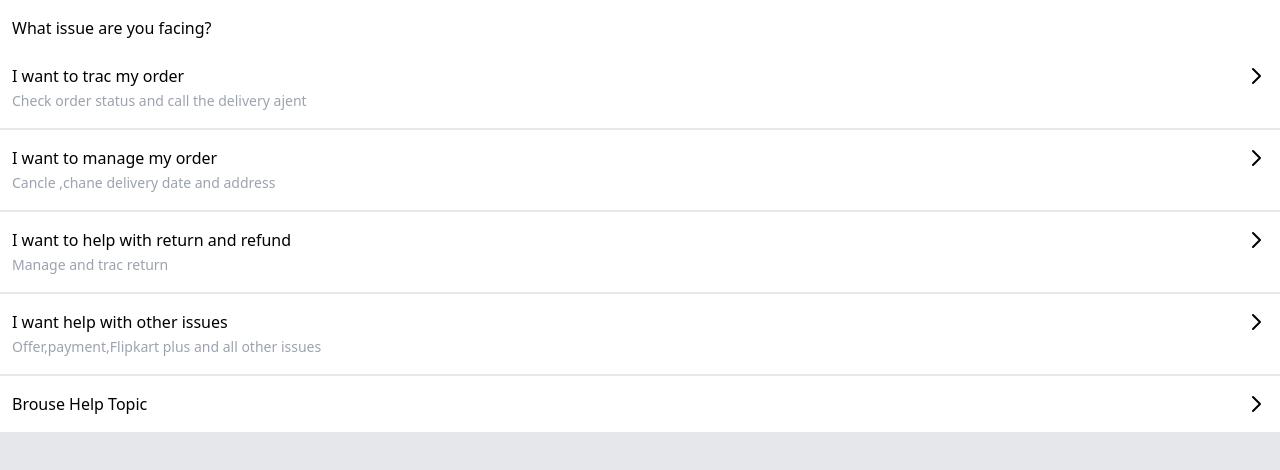
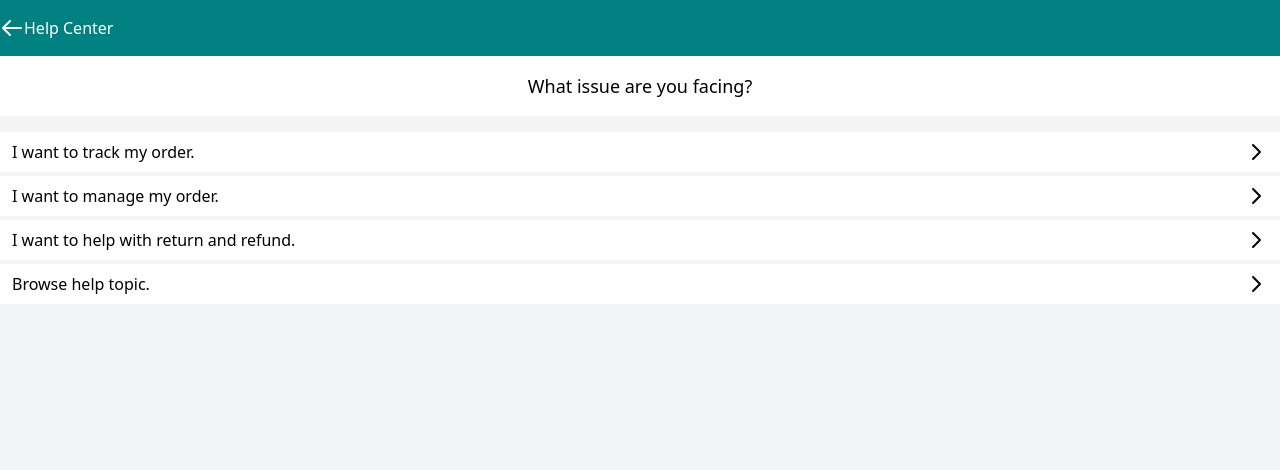
Before and after one commit to 48Squares/webmeds-frontend, a Next.js app: page /help-center in a window 1280 px wide. Shown: the top 470 px of the page. Built offline with nearby package versions, Linux system fonts and the light colour scheme.

Commit message:
fix in help-center'

```diff
--- a/package.json
+++ b/package.json
@@ -8,7 +8,7 @@
     "start": "next start"
   },
   "dependencies": {
-    "@headlessui/react": "^0.3.1",
+    "@headlessui/react": "^1.0.0",
     "next": "10.0.8",
     "react": "17.0.1",
     "react-dom": "17.0.1",
--- a/pages/help-center.js
+++ b/pages/help-center.js
@@ -1,64 +1,89 @@
 import React from "react";
+import Header from "../components/Header";
+import {Disclosure} from "@headlessui/react";
 
-export default function helpcenter() {
+export default function HelpCenter() {
     return (
-        <div className="bg-gray-200 h-screen">
-            <div className="h-12 bg-white py-4 px-3">
+        <div className="bg-gray-100 h-screen">
+            <Header title={'Help Center'}/>
+
+            <div className="bg-white py-4 px-3 mb-4 text-center text-lg font-medium">
                 What issue are you facing?
-                </div>
-            <div className="flex justify-between px-3 py-4 bg-white">
-                <a href="#">
-                    <span>I want to trac my order</span><br />
-                    <span className="text-sm text-gray-400"> Check order status and call the delivery ajent </span>
-                </a>
-                <a>
-                    <svg xmlns="http://www.w3.org/2000/svg" className="h-6 w-6" fill="none" viewBox="0 0 24 24" stroke="currentColor">
-                        <path strokeLinecap="round" strokeLinejoin="round" strokeWidth={2} d="M9 5l7 7-7 7" />
-                    </svg>
-                </a>
             </div>
-            <div className="flex justify-between px-3 py-4  bg-white border-t-2">
-                <a href="#">
-                    <span>I want to manage my order</span><br />
-                    <span className="text-sm text-gray-400">Cancle ,chane delivery date and address </span>
-                </a>
-                <a>
-                    <svg xmlns="http://www.w3.org/2000/svg" className="h-6 w-6" fill="none" viewBox="0 0 24 24" stroke="currentColor">
-                        <path strokeLinecap="round" strokeLinejoin="round" strokeWidth={2} d="M9 5l7 7-7 7" />
-                    </svg>
-                </a>
+
+            <div className="my-1">
+                <Disclosure>
+                    <Disclosure.Button className="bg-white py-2 px-3 flex w-full justify-between">
+                        <p className="">
+                            I want to track my order.
+                        </p>
+
+                        <svg xmlns="http://www.w3.org/2000/svg" className="h-6 w-6" fill="none" viewBox="0 0 24 24"
+                             stroke="currentColor">
+                            <path strokeLinecap="round" strokeLinejoin="round" strokeWidth={2} d="M9 5l7 7-7 7"/>
+                        </svg>
+                    </Disclosure.Button>
+
+                    <Disclosure.Panel className="text-gray-500 py-2 px-3 bg-white">
+                        Check order status and call the delivery agent.
+                    </Disclosure.Panel>
+                </Disclosure>
             </div>
-            <div className="flex justify-between px-3 py-4  bg-white border-t-2">
-                <a href="#">
-                    <span>I want to help with return and refund</span><br />
-                    <span className="text-sm text-gray-400">Manage and trac return</span>
-                </a>
-                <a>
-                    <svg xmlns="http://www.w3.org/2000/svg" className="h-6 w-6" fill="none" viewBox="0 0 24 24" stroke="currentColor">
-                        <path strokeLinecap="round" strokeLinejoin="round" strokeWidth={2} d="M9 5l7 7-7 7" />
-                    </svg>
-                </a>
+
+            <div className="my-1">
+                <Disclosure>
+                    <Disclosure.Button className="bg-white py-2 px-3 flex w-full justify-between">
+                        <p className="">
+                            I want to manage my order.
+                        </p>
+
+                        <svg xmlns="http://www.w3.org/2000/svg" className="h-6 w-6" fill="none" viewBox="0 0 24 24"
+                             stroke="currentColor">
+                            <path strokeLinecap="round" strokeLinejoin="round" strokeWidth={2} d="M9 5l7 7-7 7"/>
+                        </svg>
+                    </Disclosure.Button>
+
+                    <Disclosure.Panel className="bg-white text-gray-500 py-2 px-3">
+                        Cancel ,change delivery date and address.
+                    </Disclosure.Panel>
+                </Disclosure></div>
+
+            <div className="my-1">
+                <Disclosure>
+                    <Disclosure.Button className="bg-white py-2 px-3 flex w-full justify-between">
+                        <p className="">
+                            I want to help with return and refund.
+                        </p>
+
+                        <svg xmlns="http://www.w3.org/2000/svg" className="h-6 w-6" fill="none" viewBox="0 0 24 24"
+                             stroke="currentColor">
+                            <path strokeLinecap="round" strokeLinejoin="round" strokeWidth={2} d="M9 5l7 7-7 7"/>
+                        </svg>
+                    </Disclosure.Button>
+
+                    <Disclosure.Panel className="bg-white text-gray-500 py-2 px-3">
+                        Manage and track return.
+                    </Disclosure.Panel>
+                </Disclosure>
             </div>
-            <div className="flex justify-between px-3 py-4  bg-white border-t-2">
-                <a href="#">
-                    <span>I want help with other issues</span><br />
-                    <span className="text-sm text-gray-400">Offer,payment,Flipkart plus and all other issues</span>
-                </a>
-                <a>
-                    <svg xmlns="http://www.w3.org/2000/svg" className="h-6 w-6" fill="none" viewBox="0 0 24 24" stroke="currentColor">
-                        <path strokeLinecap="round" strokeLinejoin="round" strokeWidth={2} d="M9 5l7 7-7 7" />
-                    </svg>
-                </a>
-            </div>
-            <div className="flex justify-between px-3 py-4  bg-white border-t-2">
-                <a href="#">
-                    <span>Brouse Help Topic </span><br />
-                </a>
-                <a>
-                    <svg xmlns="http://www.w3.org/2000/svg" className="h-6 w-6" fill="none" viewBox="0 0 24 24" stroke="currentColor">
-                        <path strokeLinecap="round" strokeLinejoin="round" strokeWidth={2} d="M9 5l7 7-7 7" />
-                    </svg>
-                </a>
+
+            <div className="my-1">
+                <Disclosure>
+                    <Disclosure.Button className="bg-white py-2 px-3 flex w-full justify-between">
+                        <p className="">
+                            Browse help topic.
+                        </p>
+
+                        <svg xmlns="http://www.w3.org/2000/svg" className="h-6 w-6" fill="none" viewBox="0 0 24 24"
+                             stroke="currentColor">
+                            <path strokeLinecap="round" strokeLinejoin="round" strokeWidth={2} d="M9 5l7 7-7 7"/>
+                        </svg>
+                    </Disclosure.Button>
+
+                    <Disclosure.Panel className="bg-white text-gray-500 py-2 px-3">
+                        Topics.
+                    </Disclosure.Panel>
+                </Disclosure>
             </div>
         </div>
     );
--- a/pages/myorder.js
+++ b/pages/myorder.js
@@ -7,25 +7,30 @@ export default function MyOrder() {
         <div>
             <Header title={'My Orders'}/>
 
-            <div className="flex px-3 items-center">
-                <div className="flex border-2 flex-grow px-3 mr-10 h-10 justify-center items-center">
+            <div className="flex items-center pr-2">
+                <div className="flex flex-grow pl-3 mr-10 h-10 justify-center items-center">
                     <svg xmlns="http://www.w3.org/2000/svg" className="h-6 w-6 text-gray-400" fill="none"
                          viewBox="0 0 24 24" stroke="currentColor">
                         <path strokeLinecap="round" strokeLinejoin="round" strokeWidth={2}
                               d="M21 21l-6-6m2-5a7 7 0 11-14 0 7 7 0 0114 0z"/>
                     </svg>
 
-                    <input type="text" placeholder="Search you order here" className="flex-grow border-none px-3"/>
+                    <input type="text"
+                           placeholder="Search you order here"
+                           className="flex-grow h-full w-full border-none pl-3 focus:outline-none"
+                    />
                 </div>
 
-                <div className="flex">
-                    <svg xmlns="http://www.w3.org/2000/svg" className="h-5 w-5 flex justify-between" viewBox="0 0 20 20"
+                <div className="flex items-center">
+                    <svg xmlns="http://www.w3.org/2000/svg"
+                         className="h-5 w-5 flex justify-between text-gray-600"
+                         viewBox="0 0 20 20"
                          fill="currentColor">
                         <path fillRule="evenodd"
                               d="M3 3a1 1 0 011-1h12a1 1 0 011 1v3a1 1 0 01-.293.707L12 11.414V15a1 1 0 01-.293.707l-2 2A1 1 0 018 17v-5.586L3.293 6.707A1 1 0 013 6V3z"
                               clipRule="evenodd"/>
                     </svg>
-                    <span>Filters</span>
+                    <span className="text-gray-600">Filters</span>
                 </div>
             </div>
 
```
Also changed, not shown: 1 other file (tests, documents, lock files or other folders).
